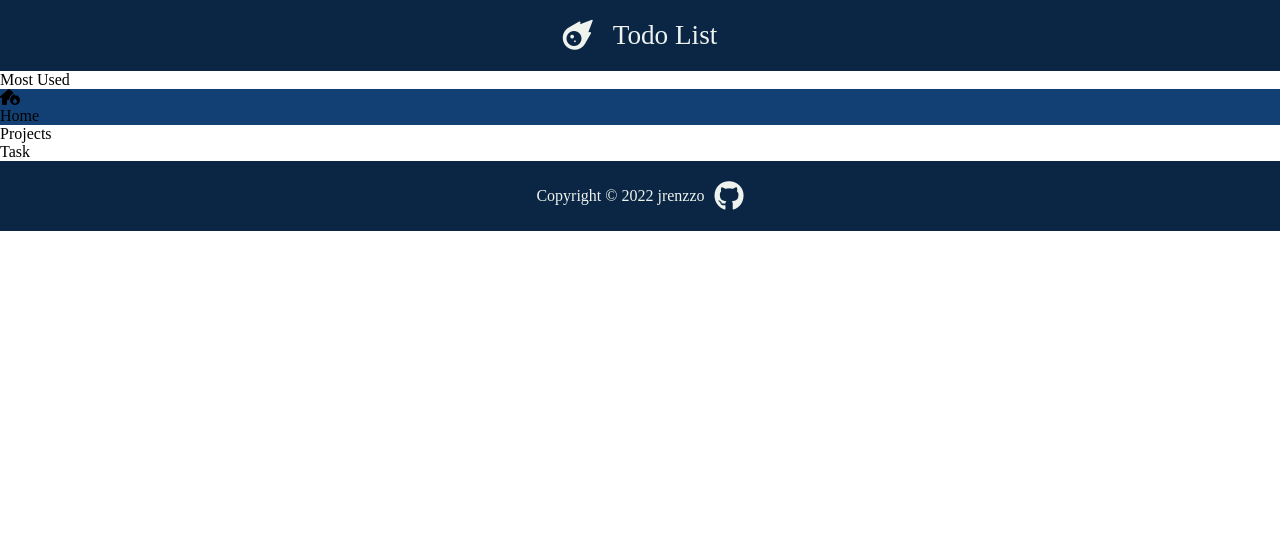
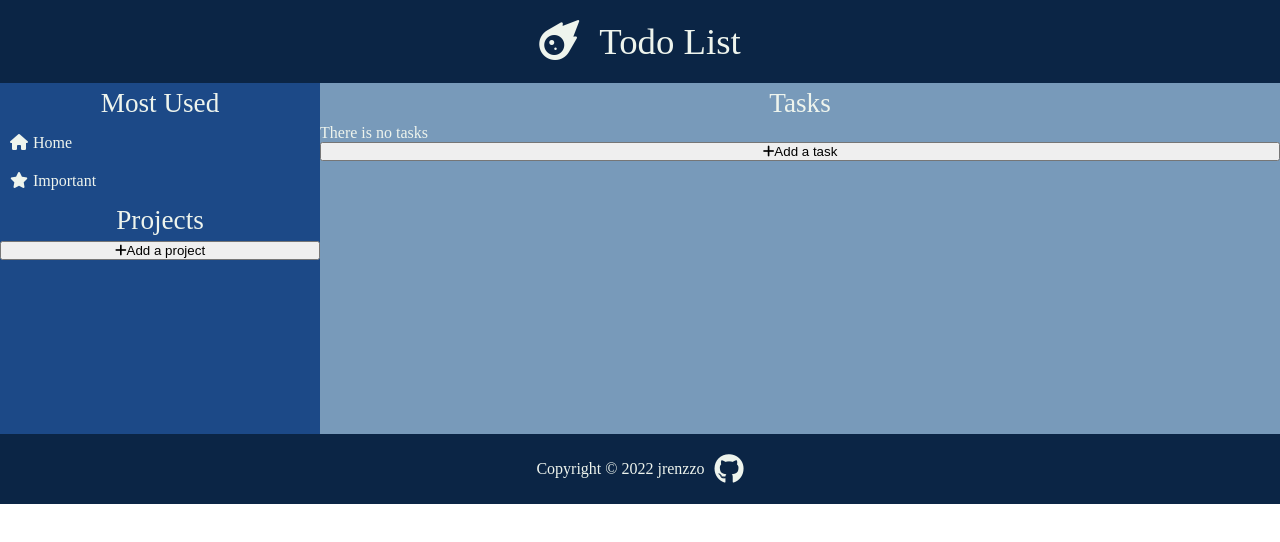
Before and after one commit to jrenzzo/todo-list, a website built with webpack: page dist/index.html in a window 1280 px wide. Built offline with nearby package versions, Linux system fonts and the light colour scheme.

Commit message:
grid section in main

```diff
--- a/dist/index.html
+++ b/dist/index.html
@@ -18,18 +18,26 @@
         <div class="most-used">
             <div class="mu-heading">Most Used</div>
             <div class="container-most-used">
-                <div class="project home">
-                    <i class="fas fa-house-fire"></i>
+                <div class="project-container">
+                    <i class="fas fa-home"></i>
                     <div class="project-name">Home</div>
                 </div>
-                <div class="importat"></div>
+                <div class="project-container">
+                    <i class="fas fa-star"></i>
+                    <div class="project-name">Important</div>
+                </div>
             </div>
         </div>
         <div class="projects">
             <div class="pr-heading">Projects</div>
+            <button class = "add-project"><i class="fas fa-plus"></i>Add a project</button>
         </div>
         <div class="tasks">
-            <div class="task-page-heading">Task</div>
+            <div class="task-page-heading">Tasks</div>
+            <div class="task-container">
+                There is no tasks
+            </div>
+            <button class="add-task"><i class="fas fa-plus"></i>Add a task</button>
         </div>
     </div>
     <footer class="footer">
--- a/dist/styles.css
+++ b/dist/styles.css
@@ -5,10 +5,16 @@
     text-decoration: none;
     outline: none;
 }
+
 :root{
     --bg-color: #0B2545;
     --font-color: #EEF4ED;
-    --bg-projects: #134074;
+    --bg-tasks: #789aba;
+    --bg-projects: #1c4987;
+}
+
+body{
+    color: var(--font-color);
 }
 
 header{
@@ -22,29 +28,72 @@ header{
 
 .fa-meteor{
     color: var(--font-color);
-    font-size: 30px;
+    font-size: 40px;
 }
 
 .heading{
     color: var(--font-color);
-    font-size: 1.7em;
+    font-size: 2.3em;
+    align-self: end;
 }
 .main{
     display: grid;
+    grid-template-columns: 1fr 3fr;
+    grid-template-rows: 1fr 2fr;
 }
 
+/*MOST USED*/
+.most-used{
+    grid-column: 1/2;
+    grid-row: 1/2;
+    background-color: var(--bg-projects);
+    display: flex;
+    flex-direction: column;
+}
 .container-most-used{
     display: flex;
     flex-direction: column;
 }
 
-.project{
+.project-container:hover{
+    background-color: #366ab3;
+}
+
+.mu-heading, .pr-heading, .task-page-heading{
+    padding: 5px;
+    font-size: 1.7em;
+    text-align: center;
+}
+/*PROJECTS*/
+
+.projects{
+    grid-column: 1/2;
+    grid-row: 2/3;
     background-color: var(--bg-projects);
+    display: flex;
+    flex-direction: column;
 }
-.fa-house{
-    color: var(--font-color);
-    font-size: 20px;
+.project-container{
+    display: flex;
+    flex-direction: row;
+    background-color: var(--bg-projects);
+    padding: 10px;
+    gap:5px;
 }
+
+/*TASKS*/
+
+.tasks{
+    grid-column: 2/3;
+    grid-row: 1/3;
+    background-color: var(--bg-tasks);
+    display: flex;
+    flex-direction: column;
+}
+
+
+
+/*FOOTER*/
 .footer{
     background-color: var(--bg-color);
     display: flex;
```
